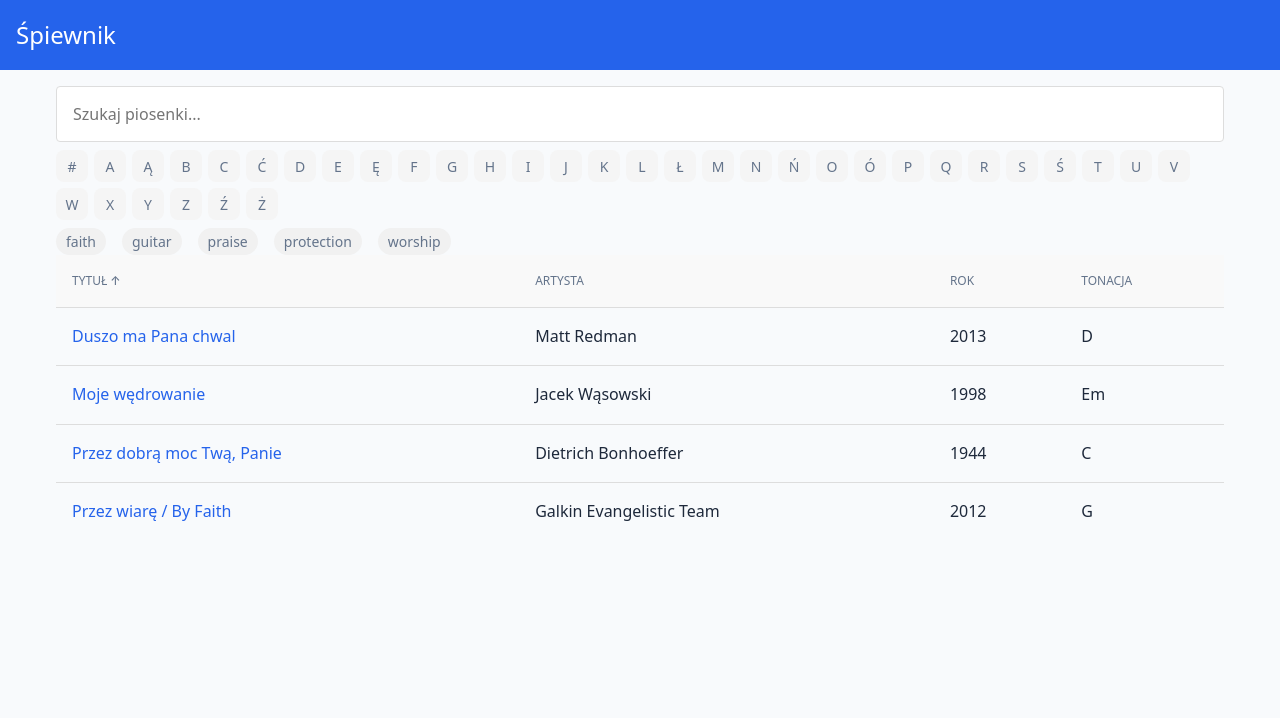
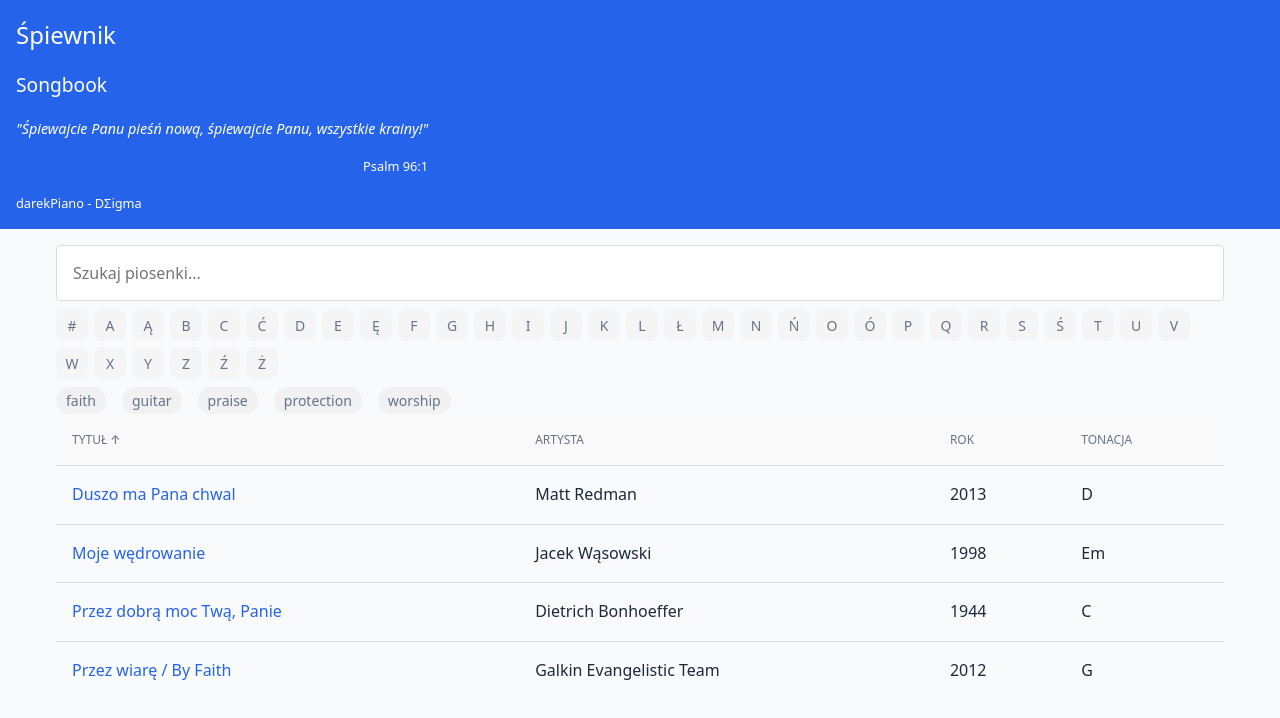
Before and after one commit to darekpiano/songbook, a React (Vite) app: page / in a window 1280 px wide. Shown: the top 718 px of the page. Built offline with nearby package versions, Linux system fonts and the light colour scheme.

Commit message:
Dodanie tytułu Songbook, cytatu z Psalmu 96:1 i informacji o autorze na stronie głównej

```diff
--- a/src/components/layout/Layout.tsx
+++ b/src/components/layout/Layout.tsx
@@ -14,6 +14,7 @@ export const Layout = ({ children }: LayoutProps) => {
     <div className={styles.layout}>
       {!isSongPage && (
         <header className={styles.header}>
+          <div className={styles.titleContainer}>
             <h1 className={styles.title}>
               {isHomePage ? (
                 'Śpiewnik'
@@ -21,6 +22,15 @@ export const Layout = ({ children }: LayoutProps) => {
                 <Link to="/">Śpiewnik</Link>
               )}
             </h1>
+            {isHomePage && (
+              <div className={styles.subtitle}>
+                <h2>Songbook</h2>
+                <p className={styles.quote}>"Śpiewajcie Panu pieśń nową, śpiewajcie Panu, wszystkie krainy!"</p>
+                <p className={styles.reference}>Psalm 96:1</p>
+                <p className={styles.author}>darekPiano - DΣigma</p>
+              </div>
+            )}
+          </div>
           <div className={styles.controls}>
             {/* Control buttons will be added here */}
           </div>
--- a/src/styles/components/Layout.module.scss
+++ b/src/styles/components/Layout.module.scss
@@ -1,4 +1,4 @@
-@use '../variables' as *;
+@import '../variables';
 
 .layout {
   min-height: 100vh;
@@ -15,18 +15,15 @@
   padding: $spacing-md;
   display: flex;
   justify-content: space-between;
-  align-items: center;
+  align-items: flex-start;
   position: sticky;
   top: 0;
   z-index: 100;
 }
 
-.main {
-  flex: 1;
-  padding: $spacing-md;
-  max-width: 1200px;
-  margin: 0 auto;
-  width: 100%;
+.titleContainer {
+  display: flex;
+  flex-direction: column;
 }
 
 .title {
@@ -44,6 +41,42 @@
   }
 }
 
+.subtitle {
+  margin-top: $spacing-xs;
+
+  h2 {
+    margin: 0 0 $spacing-xs 0;
+    font-size: 1.2rem;
+    font-weight: 400;
+  }
+
+  .quote {
+    margin: 0 0 $spacing-xs 0;
+    font-style: italic;
+    font-size: 0.9rem;
+  }
+
+  .reference {
+    margin: 0 0 $spacing-xs 0;
+    font-size: 0.8rem;
+    text-align: right;
+  }
+
+  .author {
+    margin: $spacing-sm 0 0 0;
+    font-size: 0.8rem;
+    font-weight: 500;
+  }
+}
+
+.main {
+  flex: 1;
+  padding: $spacing-md;
+  max-width: 1200px;
+  margin: 0 auto;
+  width: 100%;
+}
+
 .controls {
   display: flex;
   gap: $spacing-sm;
```
Lines whose indentation alone changed are shown as unchanged.
